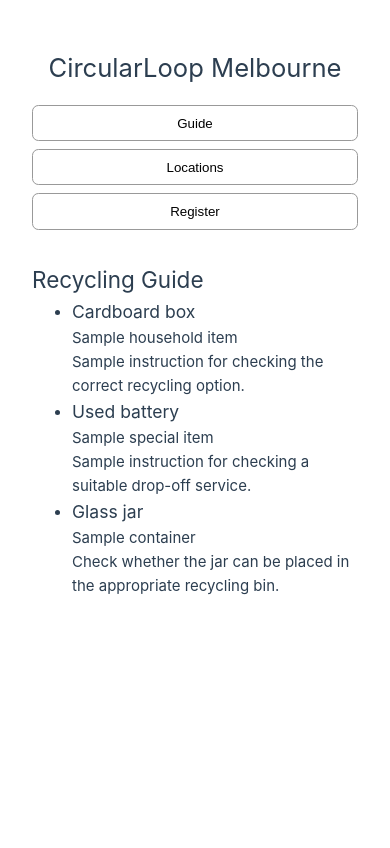
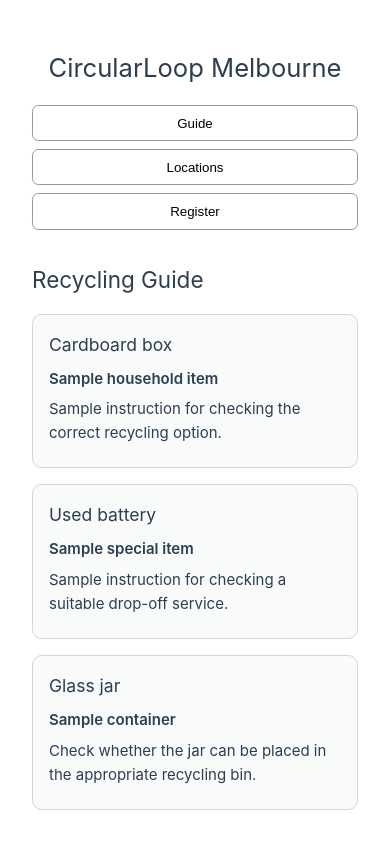
Before and after one commit to Eli-Wen/qwen-library, a Vue app: page / in a window 390 px wide. Shown: the top 848 px of the page. Built offline with nearby package versions, Linux system fonts and the light colour scheme.

Commit message:
Style responsive component content

```diff
--- a/src/components/RecyclingGuide.vue
+++ b/src/components/RecyclingGuide.vue
@@ -23,16 +23,59 @@
 </script>
 
 <template>
-  <section>
+  <section class="guide-section">
     <h2>
         Recycling Guide
     </h2>
-    <ul>
-        <li v-for="guide in guides" :key="guide.id">
+    <ul class="guide-list">
+        <li v-for="guide in guides" :key="guide.id" class="guide-item">
             <h3>{{ guide.item }}</h3>
-            <p>{{ guide.category }}</p>
+            <p class="guide-category">{{ guide.category }}</p>
             <p>{{ guide.instruction }}</p>
         </li>
     </ul>
   </section>
 </template>
+
+<style scoped>
+.guide-section {
+    width: 100%;
+
+}
+
+.guide-list {
+    display: grid;
+    gap: 1rem;
+    padding: 0;
+    margin: 1rem 0 0;
+    list-style: none;
+
+}
+
+.guide-item {
+    padding: 1rem;
+    border: 1px solid #d5d5d5;
+    border-radius: 0.6rem;
+    background-color: #f8fbfa;
+
+}
+
+.guide-item h3 {
+    margin: 0 0 0.5rem;
+}
+
+.guide-item p {
+    margin: 0.4rem 0;
+}
+
+.guide-category {
+    font-weight: 600;
+    color: #2c3e50;
+}
+
+@media (min-width: 768px) {
+    .guide-list {
+    grid-template-columns: repeat(2, minmax(0, 1fr));
+  }
+}
+</style>
--- a/src/components/RecyclingLocations.vue
+++ b/src/components/RecyclingLocations.vue
@@ -16,12 +16,12 @@
 </script>
 
 <template>
-    <section>
+    <section class="locations-section">
         <h2>
             Recycling Locations
         </h2>
-        <ul>
-            <li v-for="location in locations" :key="location.id">
+        <ul class="location-list">
+            <li v-for="location in locations" :key="location.id" class="location-item">
                 <h3>{{ location.name }}</h3>
                 <p>{{ location.suburb }}</p>
                 <p>{{ location.acceptedItems }}</p>
@@ -30,3 +30,38 @@
         </ul>
     </section>
 </template>
+
+<style scoped>
+.locations-section {
+  width: 100%;
+}
+
+.location-list {
+  display: grid;
+  gap: 1rem;
+  padding: 0;
+  margin: 1rem 0 0;
+  list-style: none;
+}
+
+.location-item {
+  padding: 1rem;
+  border: 1px solid #d5d5d5;
+  border-radius: 0.6rem;
+  background-color: #f8fbfa;
+}
+
+.location-item h3 {
+  margin: 0 0 0.6rem;
+}
+
+.location-item p {
+  margin: 0.4rem 0;
+}
+
+@media (min-width: 768px) {
+  .location-list {
+    grid-template-columns: repeat(2, minmax(0, 1fr));
+  }
+}
+</style>
--- a/src/components/RegisterForm.vue
+++ b/src/components/RegisterForm.vue
@@ -30,18 +30,21 @@
 </script>
 
 <template>
-    <section>
+    <section class="form-section">
         <h2>
             Register Form
         </h2>
 
-        <form @submit.prevent="registerUser">
-            <div>
+        <form
+            class="register-form"
+        @submit.prevent="registerUser"
+        novalidate>
+            <div class="form-field">
                 <label for="fullName">Full name</label>
                 <input id="fullName" v-model="fullName" type="text">
             </div>
 
-            <div>
+            <div class="form-field">
                 <label for="email">Email address</label>
                 <input id="email" v-model="email" type="email">
             </div>
@@ -50,12 +53,51 @@
 
         </form>
 
-        <ul v-if="errors.length > 0">
+        <ul v-if="errors.length > 0" class="error-list">
             <li v-for="error in errors" :key="error">{{ error }}</li>
         </ul>
 
-        <p v-if="successMessage">
+        <p v-if="successMessage" class="success-message">
             {{ successMessage }}
         </p>
     </section>
 </template>
+
+<style scoped>
+.form-section {
+    width: 100%;
+    max-width: 32rem;
+}
+
+.register-form {
+    display: grid;
+    gap: 1rem;
+}
+
+.form-field {
+    display: grid;
+    gap: 0.35rem;
+}
+
+.form-field input {
+    width: 100%;
+    padding: 0.65rem;
+    font-size: 1rem;
+}
+
+.register-form button {
+    width: fit-content;
+    padding: 0.6rem 1rem;
+    cursor: pointer;
+}
+
+.error-list {
+    color: #a12626;
+    padding-left: 1.2rem;
+
+}
+
+.success-message {
+    color: #176b3a;
+}
+</style>
```
Also changed, not shown: src/App.vue (+9 -15 lines).
